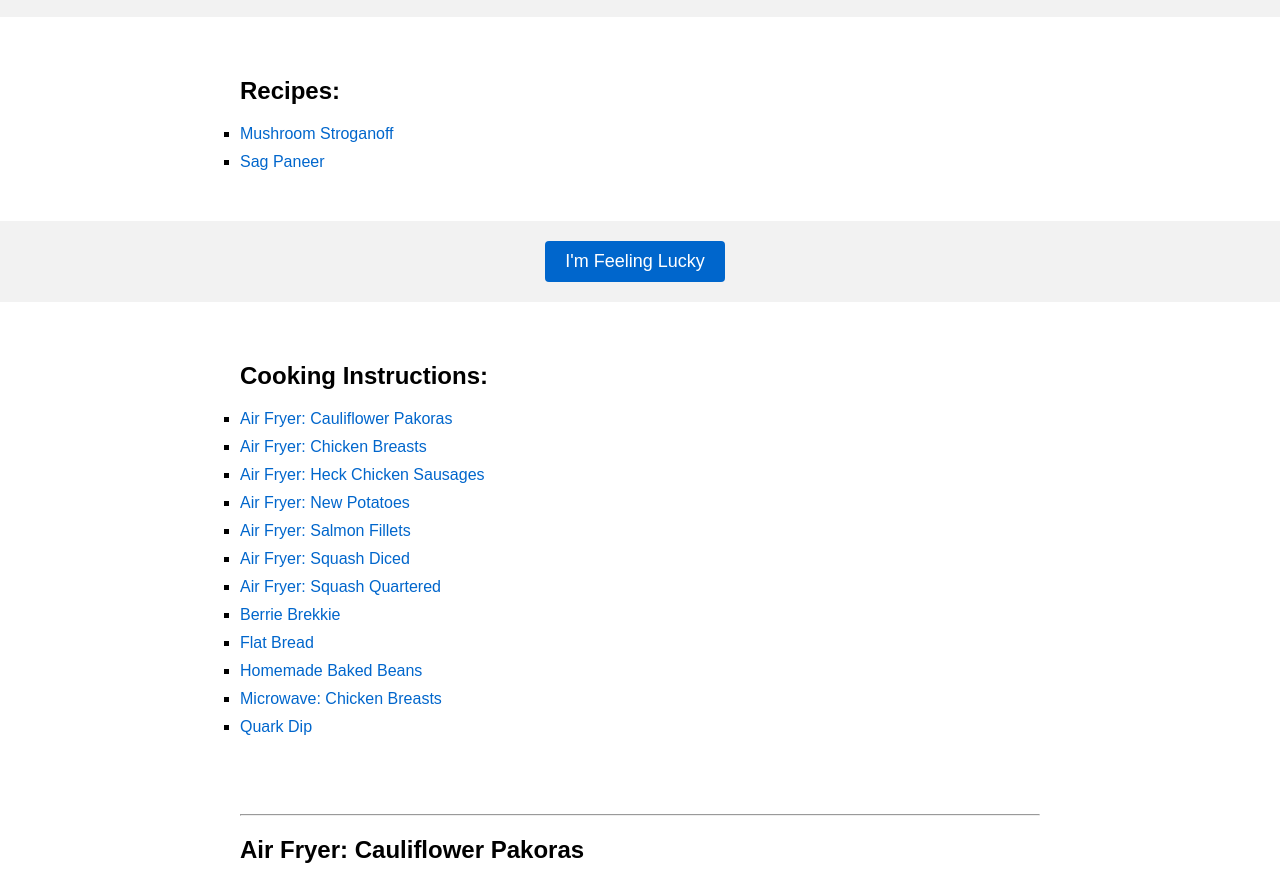
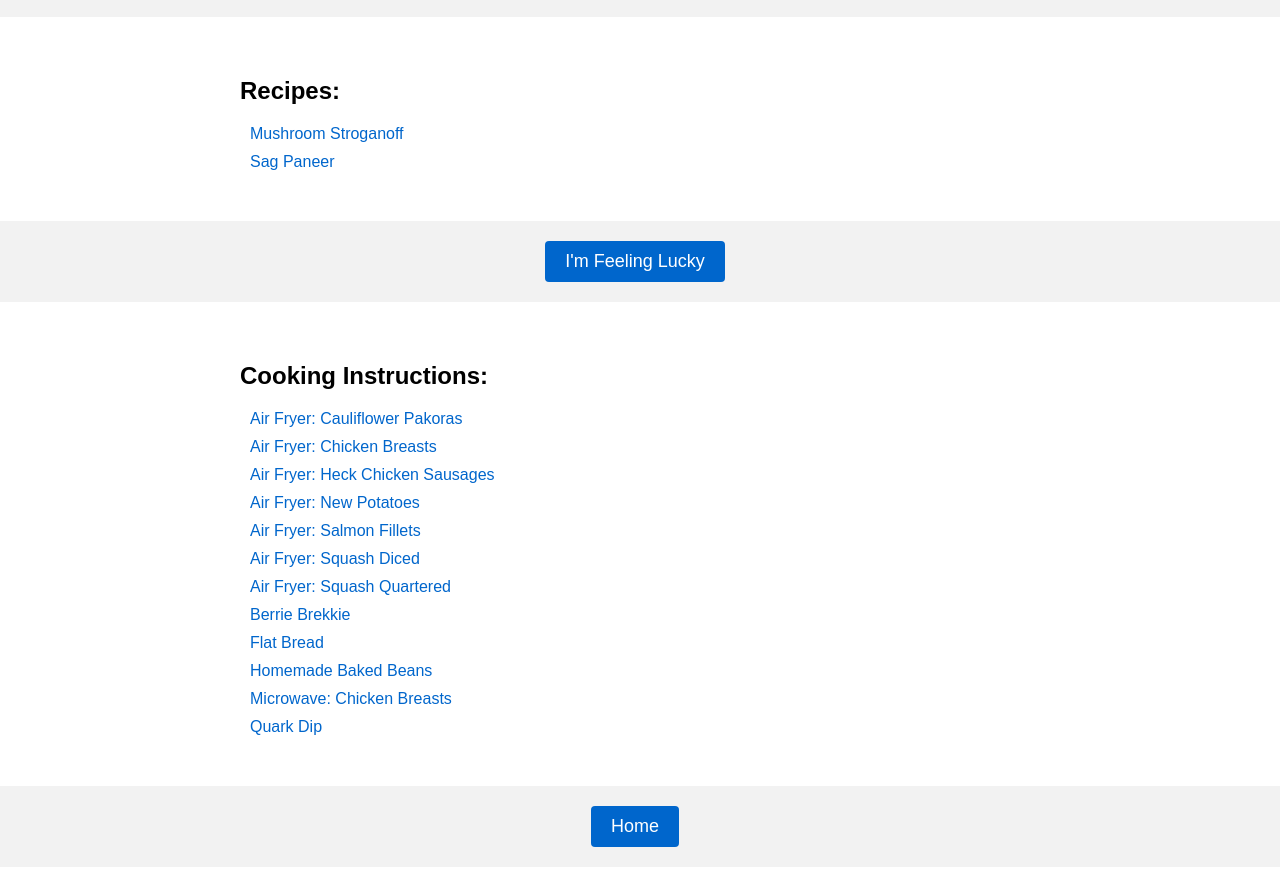
Before and after one commit to doijest/doijest.github.io, a plain HTML site: page food_ideas/index.html in a window 1280 px wide. Shown: the part 65-945 px from the top of the page. Drawn offline with Linux system fonts and the light colour scheme.

Commit message:
Add files via upload

```diff
--- a/food_ideas/index.html
+++ b/food_ideas/index.html
@@ -26,9 +26,15 @@
 			padding: 20px;
 		}
 
+		.no-bullets {
+			list-style: none;
+			margin-left: 10px;
+		}
+
 		ul {
 			list-style: square;
 			margin: 0;
+			margin-left: 40px;
 			padding: 0;
 		}
 
@@ -71,7 +77,7 @@
 	<main>
 		<h2>Recipes:</h2>
 		<section id="section-recipes">
-			<ul>
+			<ul class="no-bullets">
 				<li><a href="#mushroom-stroganoff">Mushroom Stroganoff</a></li>
 				<li><a href="#sag-paneer">Sag Paneer</a></li>
 			</ul>
@@ -85,7 +91,7 @@
 	<main>
 		<h2>Cooking Instructions:</h2>
 		<section>
-			<ul>
+			<ul class="no-bullets">
 				<li><a href="#airfryer-cauliflower-pakoras">Air Fryer: Cauliflower Pakoras</a></li>
 				<li><a href="#airfryer-chicken-breasts">Air Fryer: Chicken Breasts</a></li>
 				<li><a href="#airfryer-heck-chicken-sausages">Air Fryer: Heck Chicken Sausages</a></li>
@@ -101,6 +107,10 @@
 			</ul>
 		</section>
 	</main>
+
+	<header>
+		<a href="./index.html"><button style="font-size: 18px;">Home</button></a>
+	</header>
 
 	<main>
 		<section id="airfryer-cauliflower-pakoras">
```
